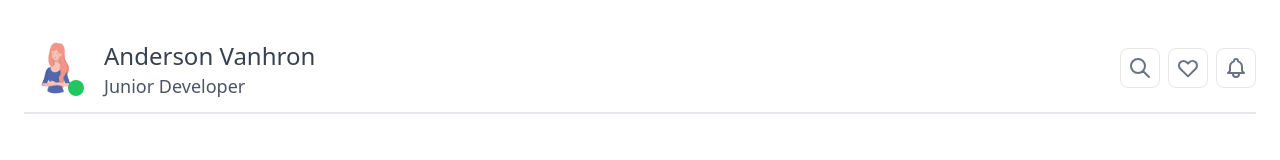
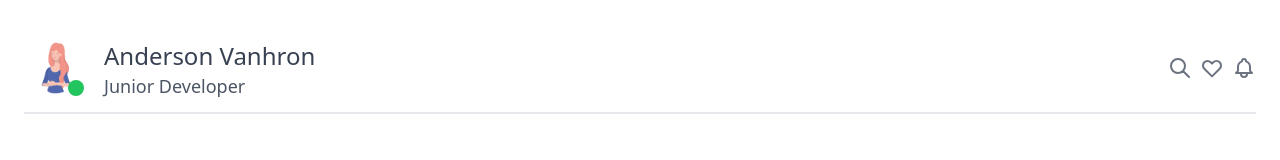
Before and after one commit to Sai1Ram/Chat-frontend, a React (Create React App) app: page /chats in a window 1280 px wide. Shown: the top 160 px of the page. Built offline with nearby package versions, Linux system fonts and the light colour scheme; sample sign-in values are in the browser's storage.

Commit message:
chat page

```diff
--- a/src/components/ChatPage.js
+++ b/src/components/ChatPage.js
@@ -1,7 +1,29 @@
-import React from 'react'
+import React, { useEffect, useState } from 'react'
 import maleUser from '../assets/images/male-user.jpg'
 import femaleUser from '../assets/images/female-user.jpg'
+import { useNavigate } from 'react-router-dom'
 const ChatPage = () => {
+   const navigate = useNavigate();
+   useEffect(()=>{
+      if(!localStorage.getItem("userInfo")){
+         navigate("/signIn");
+      }
+   },[navigate])
+   const [searchToggle, setSearchToggle] = useState(false);
+   const [searchText, setSearchText] = useState("");
+   const handleSearchToggle = ()=>{
+      setSearchToggle(true);
+   }
+   const handleSearch = async() =>{
+      console.log("sairam");
+      const userData = localStorage.getItem("userInfo");
+      const token = JSON.parse(userData).token;
+      const response = await fetch(`http://localhost:5000/auth/user/?search=${searchText}`, {method: "GET", headers:{"Content-Type": "application/json", "Authorization":`Bearer ${token}`}});
+      console.log(response);
+   }
+   const handleSearchText = (e) =>{
+      setSearchText(e.target.value);
+   }
   return (
    <>
 
@@ -24,18 +46,26 @@ const ChatPage = () => {
             <span className="text-lg text-gray-600">Junior Developer</span>
          </div>
       </div>
-      <div className="flex items-center space-x-2">
-         <button type="button" className="inline-flex items-center justify-center rounded-lg border h-10 w-10 transition duration-500 ease-in-out text-gray-500 hover:bg-gray-300 focus:outline-none">
+      <div className="flex items-center gap-2">
+         {searchToggle && (<div className={`w-full gap-2 h-5 flex items-center justify-end`}>
+            <input type="text" className={`outline-none border-b-2 border-x-0 border-t-0 border-gray-500`} onChange={handleSearchText} value={searchText}/>
+            <button type="button" onClick={handleSearch} className="inline-flex items-center justify-center rounded-lg  h-10 w-10 transition duration-500 ease-in-out text-gray-500 ">
             <svg xmlns="http://www.w3.org/2000/svg" fill="none" viewBox="0 0 24 24" stroke="currentColor" className="h-6 w-6">
                <path strokeLinecap="round" strokeLinejoin="round" strokeWidth="2" d="M21 21l-6-6m2-5a7 7 0 11-14 0 7 7 0 0114 0z"></path>
             </svg>
          </button>
-         <button type="button" className="inline-flex items-center justify-center rounded-lg border h-10 w-10 transition duration-500 ease-in-out text-gray-500 hover:bg-gray-300 focus:outline-none">
+         </div>)}
+         {!searchToggle && <button type="button" onClick={handleSearchToggle} className="w-full flex items-center justify-center rounded-lg  h-10 text-gray-500">
+            <svg xmlns="http://www.w3.org/2000/svg" fill="none" viewBox="0 0 24 24" stroke="currentColor" className="h-6 w-6">
+               <path strokeLinecap="round" strokeLinejoin="round" strokeWidth="2" d="M21 21l-6-6m2-5a7 7 0 11-14 0 7 7 0 0114 0z"></path>
+            </svg>
+         </button>}
+         <button type="button" className=" w-full flex items-center justify-center rounded-lg  h-10 text-gray-500">
             <svg xmlns="http://www.w3.org/2000/svg" fill="none" viewBox="0 0 24 24" stroke="currentColor" className="h-6 w-6">
                <path strokeLinecap="round" strokeLinejoin="round" strokeWidth="2" d="M4.318 6.318a4.5 4.5 0 000 6.364L12 20.364l7.682-7.682a4.5 4.5 0 00-6.364-6.364L12 7.636l-1.318-1.318a4.5 4.5 0 00-6.364 0z"></path>
             </svg>
          </button>
-         <button type="button" className="inline-flex items-center justify-center rounded-lg border h-10 w-10 transition duration-500 ease-in-out text-gray-500 hover:bg-gray-300 focus:outline-none">
+         <button type="button" className="w-full flex items-center justify-center rounded-lg h-10  text-gray-500">
             <svg xmlns="http://www.w3.org/2000/svg" fill="none" viewBox="0 0 24 24" stroke="currentColor" className="h-6 w-6">
                <path strokeLinecap="round" strokeLinejoin="round" strokeWidth="2" d="M15 17h5l-1.405-1.405A2.032 2.032 0 0118 14.158V11a6.002 6.002 0 00-4-5.659V5a2 2 0 10-4 0v.341C7.67 6.165 6 8.388 6 11v3.159c0 .538-.214 1.055-.595 1.436L4 17h5m6 0v1a3 3 0 11-6 0v-1m6 0H9"></path>
             </svg>
```
